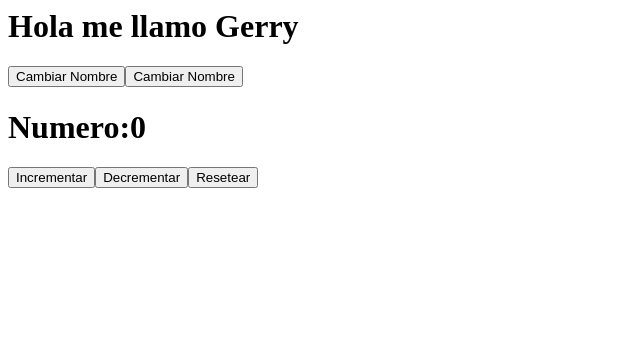
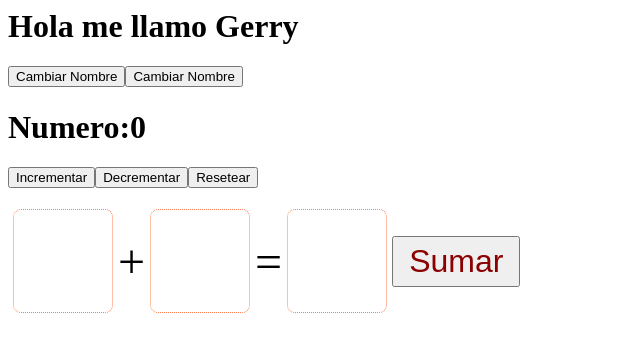
Before and after one commit to gerainter/proyectosReact, a React (Create React App) app: page / in a window 1280 px wide. Shown: the top 352 px of the page, without its empty margins (0-640 px from the left). Built offline with nearby package versions, Linux system fonts and the light colour scheme.

Commit message:
2 files modified

```diff
--- a/src/App.js
+++ b/src/App.js
@@ -7,26 +7,52 @@ const App = () => {
     setNombre("Hiren")
   }
 
-  const[numero,setNumero] = useState(0);
-
+  let[numero,setNumero] = useState(0);
   const incrementar=()=>{
-    setNumero(numero+1);
+    setNumero(numero++);
+  }
+  const decrementar=()=>{
+    setNumero(numero--);
+  }
+  const resetear= () =>{
+    setNumero(0);
   }
 
-  const decrementar=()=>{
-    setNumero(numero-1);
+  const [numero1,setNumero1] = useState();
+  const [numero2,setNumero2] = useState();
+  const [resultado,setResultado] = useState();
+
+  const suma=()=>{
+    setResultado(Number(numero1)+Number(numero2));
+  }
+
+  const actualiza1=(e)=>{
+    setNumero1(e.target.value);
+  }
+
+  const actualiza2=(e)=>{
+    setNumero2(e.target.value);
   }
 
   return (
+      <>
       <div>
           <h1>Hola me llamo {nombre}</h1>
           <button onClick={cambiarNombre}>Cambiar Nombre</button>
           <button onClick={()=>setNombre("Goku")}>Cambiar Nombre</button>
           <h1>Numero:{numero}</h1>
-          <button onClick={incrementar}>Incrementar</button>
+          <button onClick={()=>setNumero(numero++)}>Incrementar</button>
           <button onClick={decrementar}>Decrementar</button>
-          <button>Resetear</button>
+          <button onClick={resetear}>Resetear</button>
       </div>
+      <p></p>
+      <div className="caja">
+        <input type="number" value={numero1} onChange={actualiza1}/>+
+        <input type="number" value={numero2} onChange={actualiza2}/>=
+        <input type="number" value={resultado} readOnly/>
+        <button onClick={suma} className="btnSuma">Sumar</button>
+      </div>
+      </>
   );
 }
 
--- a/src/style.css
+++ b/src/style.css
@@ -1,21 +1,23 @@
-.capaPrincipal{
-  display:flex;
-  justify-content: center;
+input{
+  color: coral;
+  width: 100px;
+  line-height: 100px;
+  margin: 5px;
+  text-align: center;
+  border-radius: 8px;
+  font-size: 4rem;
+  border: 1px dotted coral;
 }
 
-.capaImagen{
-  background-color: coral;
-  margin: auto;
-  position: relative;
-  width: auto;
-  height: auto;
-  border: 1px solid rgb(233, 193, 193);
-  text-align: center;
-  border-radius: 5px;
+.caja{
+  font-size: 3rem;
+  display: flex;
+  align-items: center;
+
 }
 
-.formatoTexto{
-  text-align: center;
-  font-size: 15px;
-  font-family: Arial, Helvetica, sans-serif;
+.btnSuma{
+  font-size: 2rem;
+  padding: 5px 15px;
+  color: darkred;
 }
```
